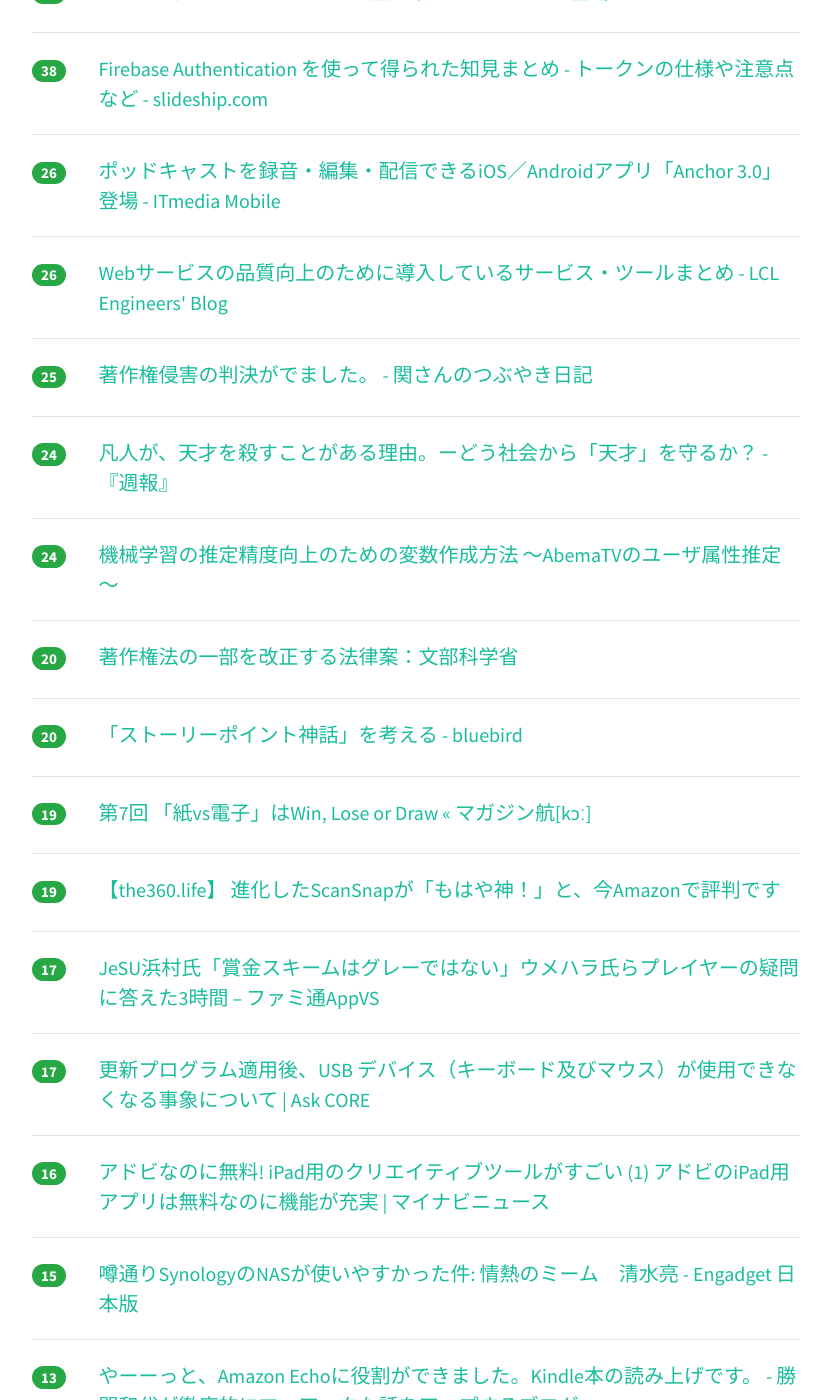
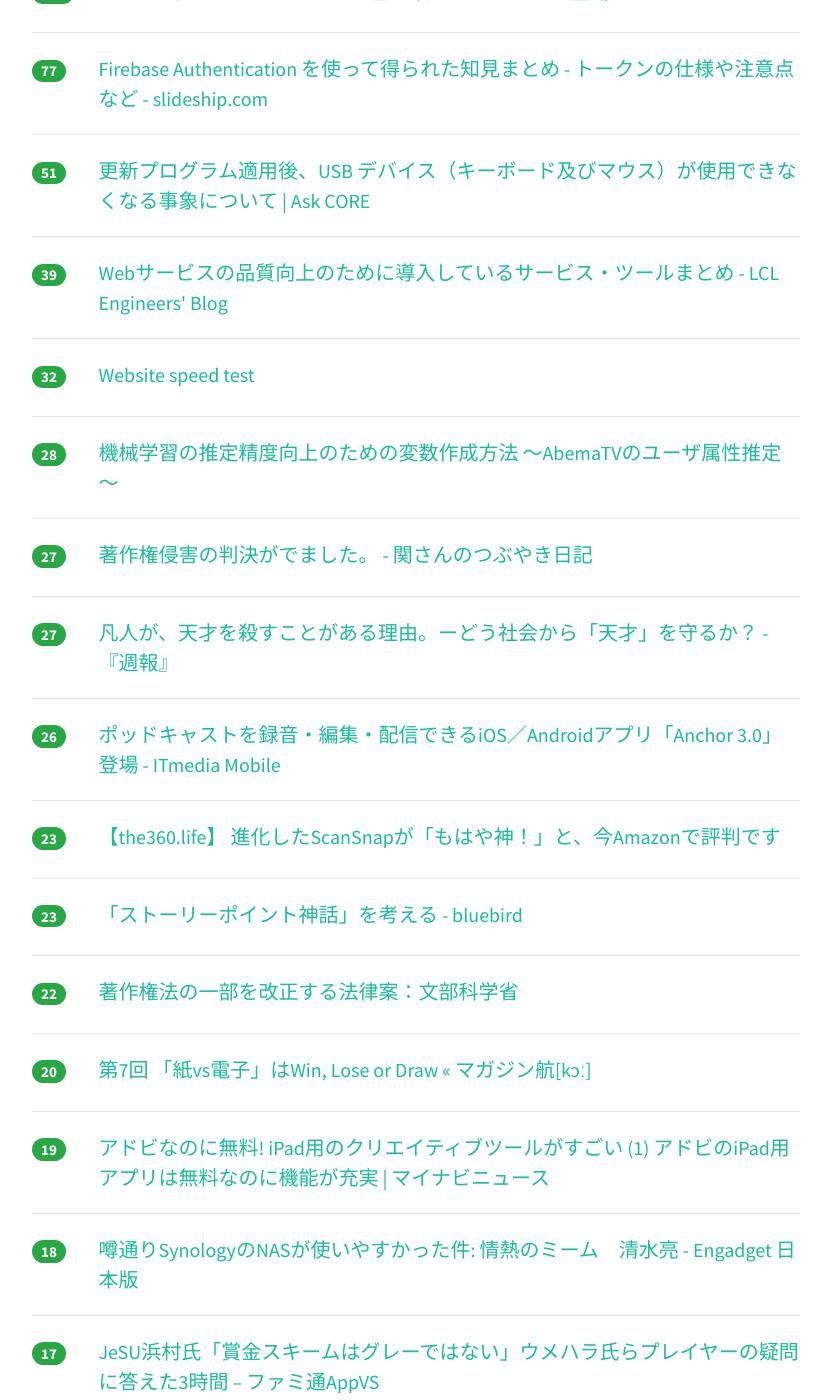
Before and after one commit to yatta47/hatena-matome-site, a Jekyll site: the page built from _posts/2018-02-24-hatena.md, in a window 1280 px wide and 1400 px high, scrolled down 700 px. Shown: the whole window, without its empty margins (224-1052 px from the left). Built offline with Jekyll 4.4.1, drawn with Linux system fonts in a browser that asks for light colours; nearby versions of some CDN libraries; part of the change alters nothing that is shown; some of the changed text lies outside the part shown.

Commit message:
Updated 2018-02-24

```diff
--- a/_posts/2018-02-24-hatena.md
+++ b/_posts/2018-02-24-hatena.md
@@ -1,34 +1,64 @@
 ---
 layout: post
 title:  "2018-02-24 はてぶIT"
-date:   2018-02-24 11:03:15
+date:   2018-02-24 12:03:08
 tags: [it-hotentry]
 ---
-27 件のデータあり
+30 件のデータあり
 
 <hr><div class="row">
-<div class="col-1"><span class="badge badge-pill badge-success h2">176</span></div>
+<div class="col-1"><span class="badge badge-pill badge-success h2">261</span></div>
 <div class="col-11"><a href='http://vaaaaaanquish.hatenablog.com/entry/2018/02/23/210121' target='_blank'>『人工知能プログラミングのための数学がわかる本』が機械学習研究入門書としてとても良さそうだった - Stimulator</a></div>
 </div>
 <hr>
 <div class="row">
-<div class="col-1"><span class="badge badge-pill badge-success h2">152</span></div>
+<div class="col-1"><span class="badge badge-pill badge-success h2">156</span></div>
 <div class="col-11"><a href='https://git-scm.com/book/ja/v2' target='_blank'>Git - Book</a></div>
 </div>
 <hr>
 <div class="row">
-<div class="col-1"><span class="badge badge-pill badge-success h2">95</span></div>
+<div class="col-1"><span class="badge badge-pill badge-success h2">134</span></div>
 <div class="col-11"><a href='http://www.itmedia.co.jp/mobile/articles/1802/23/news122.html' target='_blank'>Googleが普及に注力　新しいメッセージング規格「RCS」って何？ - ITmedia Mobile</a></div>
 </div>
 <hr>
 <div class="row">
-<div class="col-1"><span class="badge badge-pill badge-success h2">73</span></div>
+<div class="col-1"><span class="badge badge-pill badge-success h2">105</span></div>
 <div class="col-11"><a href='https://gigazine.net/news/20180223-css-keylogger/' target='_blank'>CSSをハックしてパスワードを盗み取るキーロガーが登場 - GIGAZINE</a></div>
 </div>
 <hr>
 <div class="row">
-<div class="col-1"><span class="badge badge-pill badge-success h2">38</span></div>
+<div class="col-1"><span class="badge badge-pill badge-success h2">77</span></div>
 <div class="col-11"><a href='https://slideship.com/users/@iktakahiro/docs/2018/01/JnhLGehLsRw4dcZ42EY3Jf/' target='_blank'>Firebase Authentication を使って得られた知見まとめ - トークンの仕様や注意点など - slideship.com</a></div>
+</div>
+<hr>
+<div class="row">
+<div class="col-1"><span class="badge badge-pill badge-success h2">51</span></div>
+<div class="col-11"><a href='https://blogs.technet.microsoft.com/askcorejp/2018/02/23/usb_device_problem_after_update/' target='_blank'>更新プログラム適用後、USB デバイス（キーボード及びマウス）が使用できなくなる事象について | Ask CORE</a></div>
+</div>
+<hr>
+<div class="row">
+<div class="col-1"><span class="badge badge-pill badge-success h2">39</span></div>
+<div class="col-11"><a href='http://techblog.lclco.com/entry/2018/02/23/090000' target='_blank'>Webサービスの品質向上のために導入しているサービス・ツールまとめ - LCL Engineers' Blog</a></div>
+</div>
+<hr>
+<div class="row">
+<div class="col-1"><span class="badge badge-pill badge-success h2">32</span></div>
+<div class="col-11"><a href='https://tools.pingdom.com/' target='_blank'>Website speed test</a></div>
+</div>
+<hr>
+<div class="row">
+<div class="col-1"><span class="badge badge-pill badge-success h2">28</span></div>
+<div class="col-11"><a href='https://www.slideshare.net/MasatoshiAbe/abematv-88705806' target='_blank'>機械学習の推定精度向上のための変数作成方法 ～AbemaTVのユーザ属性推定～</a></div>
+</div>
+<hr>
+<div class="row">
+<div class="col-1"><span class="badge badge-pill badge-success h2">27</span></div>
+<div class="col-11"><a href='http://raw18.blog.fc2.com/blog-entry-29.html' target='_blank'>著作権侵害の判決がでました。 - 関さんのつぶやき日記</a></div>
+</div>
+<hr>
+<div class="row">
+<div class="col-1"><span class="badge badge-pill badge-success h2">27</span></div>
+<div class="col-11"><a href='http://yuiga-k.hatenablog.com/entry/2018/02/23/113000' target='_blank'>凡人が、天才を殺すことがある理由。ーどう社会から「天才」を守るか？ - 『週報』</a></div>
 </div>
 <hr>
 <div class="row">
@@ -37,43 +67,33 @@ tags: [it-hotentry]
 </div>
 <hr>
 <div class="row">
-<div class="col-1"><span class="badge badge-pill badge-success h2">26</span></div>
-<div class="col-11"><a href='http://techblog.lclco.com/entry/2018/02/23/090000' target='_blank'>Webサービスの品質向上のために導入しているサービス・ツールまとめ - LCL Engineers' Blog</a></div>
+<div class="col-1"><span class="badge badge-pill badge-success h2">23</span></div>
+<div class="col-11"><a href='http://the360.life/U1301.doit?id=2651' target='_blank'>【the360.life】 進化したScanSnapが「もはや神！」と、今Amazonで評判です</a></div>
 </div>
 <hr>
 <div class="row">
-<div class="col-1"><span class="badge badge-pill badge-success h2">25</span></div>
-<div class="col-11"><a href='http://raw18.blog.fc2.com/blog-entry-29.html' target='_blank'>著作権侵害の判決がでました。 - 関さんのつぶやき日記</a></div>
+<div class="col-1"><span class="badge badge-pill badge-success h2">23</span></div>
+<div class="col-11"><a href='http://blog.fieldnotes.jp/entry/criticism-about-storypoint' target='_blank'>「ストーリーポイント神話」を考える - bluebird</a></div>
 </div>
 <hr>
 <div class="row">
-<div class="col-1"><span class="badge badge-pill badge-success h2">24</span></div>
-<div class="col-11"><a href='http://yuiga-k.hatenablog.com/entry/2018/02/23/113000' target='_blank'>凡人が、天才を殺すことがある理由。ーどう社会から「天才」を守るか？ - 『週報』</a></div>
-</div>
-<hr>
-<div class="row">
-<div class="col-1"><span class="badge badge-pill badge-success h2">24</span></div>
-<div class="col-11"><a href='https://www.slideshare.net/MasatoshiAbe/abematv-88705806' target='_blank'>機械学習の推定精度向上のための変数作成方法 ～AbemaTVのユーザ属性推定～</a></div>
-</div>
-<hr>
-<div class="row">
-<div class="col-1"><span class="badge badge-pill badge-success h2">20</span></div>
+<div class="col-1"><span class="badge badge-pill badge-success h2">22</span></div>
 <div class="col-11"><a href='http://www.mext.go.jp/b_menu/houan/an/detail/1401718.htm' target='_blank'>著作権法の一部を改正する法律案：文部科学省</a></div>
 </div>
 <hr>
 <div class="row">
 <div class="col-1"><span class="badge badge-pill badge-success h2">20</span></div>
-<div class="col-11"><a href='http://blog.fieldnotes.jp/entry/criticism-about-storypoint' target='_blank'>「ストーリーポイント神話」を考える - bluebird</a></div>
-</div>
-<hr>
-<div class="row">
-<div class="col-1"><span class="badge badge-pill badge-success h2">19</span></div>
 <div class="col-11"><a href='https://magazine-k.jp/2018/02/23/neo-manga-industry-07/' target='_blank'>第7回 「紙vs電子」はWin, Lose or Draw « マガジン航[kɔː]</a></div>
 </div>
 <hr>
 <div class="row">
 <div class="col-1"><span class="badge badge-pill badge-success h2">19</span></div>
-<div class="col-11"><a href='http://the360.life/U1301.doit?id=2651' target='_blank'>【the360.life】 進化したScanSnapが「もはや神！」と、今Amazonで評判です</a></div>
+<div class="col-11"><a href='https://news.mynavi.jp/article/20180224-adobe/' target='_blank'>アドビなのに無料! iPad用のクリエイティブツールがすごい (1) アドビのiPad用アプリは無料なのに機能が充実 | マイナビニュース</a></div>
+</div>
+<hr>
+<div class="row">
+<div class="col-1"><span class="badge badge-pill badge-success h2">18</span></div>
+<div class="col-11"><a href='http://japanese.engadget.com/2018/02/23/synology-nas/' target='_blank'>噂通りSynologyのNASが使いやすかった件: 情熱のミーム　清水亮 - Engadget 日本版</a></div>
 </div>
 <hr>
 <div class="row">
@@ -82,33 +102,18 @@ tags: [it-hotentry]
 </div>
 <hr>
 <div class="row">
-<div class="col-1"><span class="badge badge-pill badge-success h2">17</span></div>
-<div class="col-11"><a href='https://blogs.technet.microsoft.com/askcorejp/2018/02/23/usb_device_problem_after_update/' target='_blank'>更新プログラム適用後、USB デバイス（キーボード及びマウス）が使用できなくなる事象について | Ask CORE</a></div>
+<div class="col-1"><span class="badge badge-pill badge-success h2">13</span></div>
+<div class="col-11"><a href='http://www.itmedia.co.jp/news/articles/1802/23/news111.html' target='_blank'>iPhone Xは、鼻の穴を見てFace IDを認証している？　マスク問題の真相に迫った - ITmedia NEWS</a></div>
 </div>
 <hr>
 <div class="row">
-<div class="col-1"><span class="badge badge-pill badge-success h2">16</span></div>
-<div class="col-11"><a href='https://news.mynavi.jp/article/20180224-adobe/' target='_blank'>アドビなのに無料! iPad用のクリエイティブツールがすごい (1) アドビのiPad用アプリは無料なのに機能が充実 | マイナビニュース</a></div>
-</div>
-<hr>
-<div class="row">
-<div class="col-1"><span class="badge badge-pill badge-success h2">15</span></div>
-<div class="col-11"><a href='http://japanese.engadget.com/2018/02/23/synology-nas/' target='_blank'>噂通りSynologyのNASが使いやすかった件: 情熱のミーム　清水亮 - Engadget 日本版</a></div>
+<div class="col-1"><span class="badge badge-pill badge-success h2">13</span></div>
+<div class="col-11"><a href='https://jp.vice.com/lifestyle/millennials-have-discovered-going-out-sucks' target='_blank'>〈老人化〉する若者たち | VICE JAPAN</a></div>
 </div>
 <hr>
 <div class="row">
 <div class="col-1"><span class="badge badge-pill badge-success h2">13</span></div>
 <div class="col-11"><a href='http://katsumakazuyo.hatenablog.com/entry/2018/02/23/175129' target='_blank'>やーーっと、Amazon Echoに役割ができました。Kindle本の読み上げです。 - 勝間和代が徹底的にマニアックな話をアップするブログ</a></div>
-</div>
-<hr>
-<div class="row">
-<div class="col-1"><span class="badge badge-pill badge-success h2">12</span></div>
-<div class="col-11"><a href='http://www.itmedia.co.jp/news/articles/1802/23/news111.html' target='_blank'>iPhone Xは、鼻の穴を見てFace IDを認証している？　マスク問題の真相に迫った - ITmedia NEWS</a></div>
-</div>
-<hr>
-<div class="row">
-<div class="col-1"><span class="badge badge-pill badge-success h2">12</span></div>
-<div class="col-11"><a href='https://jp.vice.com/lifestyle/millennials-have-discovered-going-out-sucks' target='_blank'>〈老人化〉する若者たち | VICE JAPAN</a></div>
 </div>
 <hr>
 <div class="row">
@@ -127,17 +132,27 @@ tags: [it-hotentry]
 </div>
 <hr>
 <div class="row">
+<div class="col-1"><span class="badge badge-pill badge-success h2">11</span></div>
+<div class="col-11"><a href='https://qiita.com/mokrai/items/f6e4c0ff626103ebf324' target='_blank'>UDPの疎通確認はtracerouteよりncが便利 - Qiita</a></div>
+</div>
+<hr>
+<div class="row">
+<div class="col-1"><span class="badge badge-pill badge-success h2">10</span></div>
+<div class="col-11"><a href='http://sionff.hatenablog.jp/entry/2018/02/23/150000#f-16c529c3' target='_blank'>転職します。IT未経験からSESを経て事業会社へ……転職活動で感じたこと - 周回遅れでIT業界デビューしたエンジニアのブログ</a></div>
+</div>
+<hr>
+<div class="row">
+<div class="col-1"><span class="badge badge-pill badge-success h2">10</span></div>
+<div class="col-11"><a href='https://circleci.com/sunset1-0/' target='_blank'>Sunsetting CircleCI 1.0 - CircleCI</a></div>
+</div>
+<hr>
+<div class="row">
 <div class="col-1"><span class="badge badge-pill badge-success h2">10</span></div>
 <div class="col-11"><a href='https://response.jp/article/2018/02/23/306458.html' target='_blank'>「BBS」と見間違える「885」ホイール、販売停止処分　賠償金支払いへ | レスポンス（Response.jp）</a></div>
 </div>
 <hr>
 <div class="row">
-<div class="col-1"><span class="badge badge-pill badge-success h2">9</span></div>
-<div class="col-11"><a href='https://circleci.com/sunset1-0/' target='_blank'>Sunsetting CircleCI 1.0 - CircleCI</a></div>
+<div class="col-1"><span class="badge badge-pill badge-success h2">8</span></div>
+<div class="col-11"><a href='https://www.buzzfeed.com/jp/eccjp/tsugino-genbamade-shinenai' target='_blank'>ここテストに出ます！ 必修オタク英語構文10選</a></div>
 </div>
 <hr>
-<div class="row">
-<div class="col-1"><span class="badge badge-pill badge-success h2">7</span></div>
-<div class="col-11"><a href='http://sionff.hatenablog.jp/entry/2018/02/23/150000#f-16c529c3' target='_blank'>転職します。IT未経験からSESを経て事業会社へ……転職活動で感じたこと - 周回遅れでIT業界デビューしたエンジニアのブログ</a></div>
-</div>
-<hr>
```
